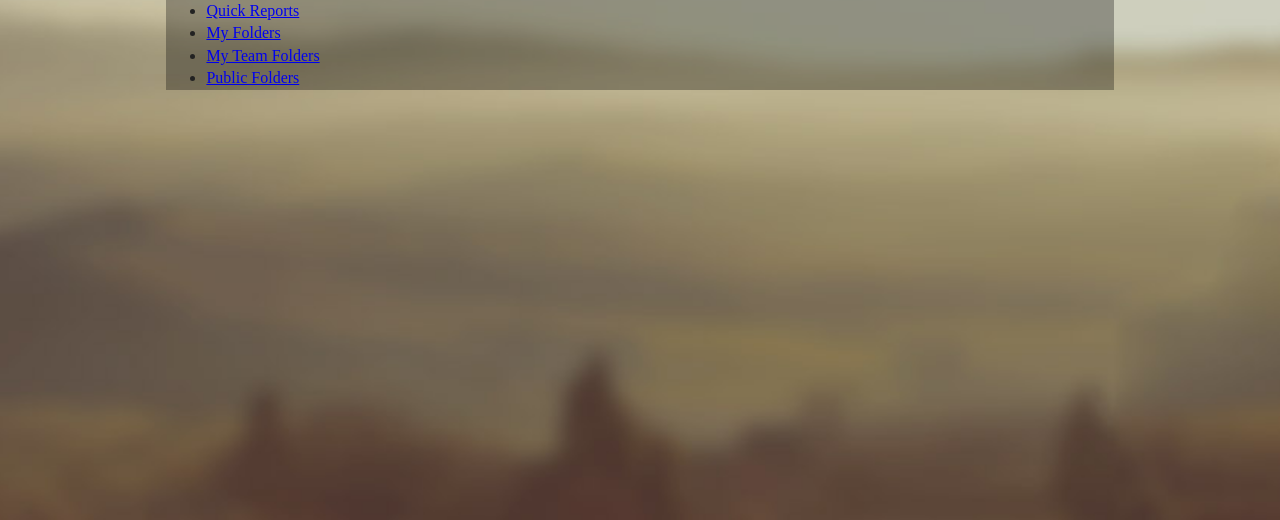
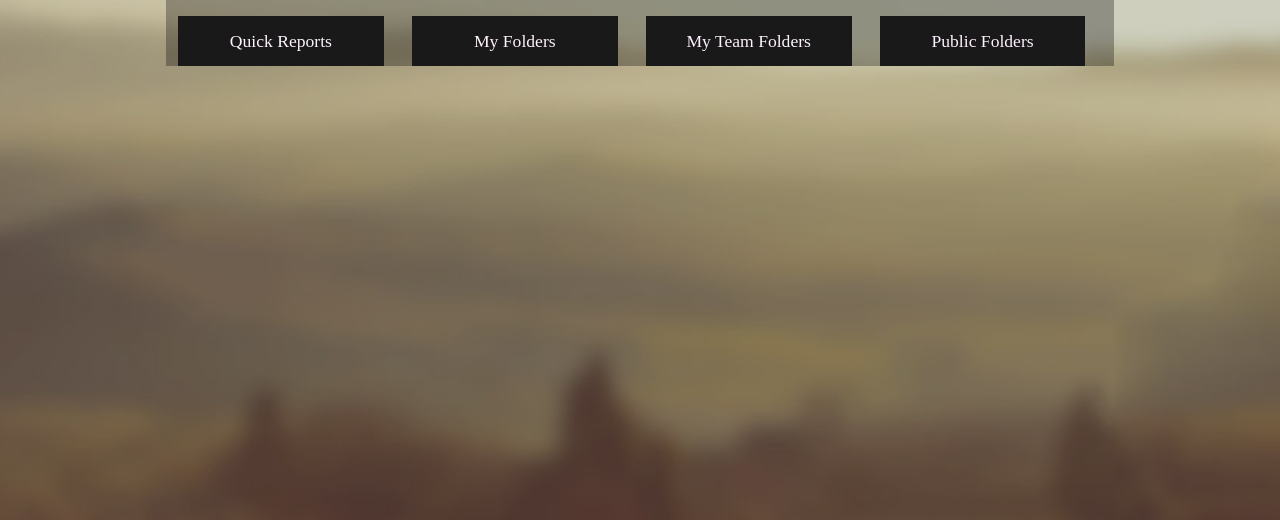
Before and after one commit to raniakh/webapp, a plain HTML site: page index.html in a window 1280 px wide. Shown: the part 280-800 px from the top of the page. Drawn offline with Linux system fonts and the light colour scheme.

Commit message:
tabs
tabs

```diff
--- a/css/main.css
+++ b/css/main.css
@@ -112,6 +112,27 @@ nav ul:after {
 }
 .menu > li:hover .action-list{
     display: block;
+}
+
+.tabs-list {
+    height: 50px;
+    list-style-type: none;
+    margin-top: 35px;
+    margin-left: -3%;
+}
+.tabs-list li {
+    float: left;
+    width: 22%;
+    background-color: #191919;
+    height: 50px;
+    line-height: 50px;
+    text-align: center;
+    margin-right: 3%;
+}
+.tabs-list a{
+    text-decoration: none;
+    color: #FFF2FF;
+    font-size: 1.1rem;
 }
 
 
--- a/index.html
+++ b/index.html
@@ -84,8 +84,8 @@
 		</nav>
 
 		<section class="tabs">
-			<ul>
-				<li><a href="#quick-reports">Quick Reports</a></li>
+			<ul class="tabs-list">
+				<li><a class="" href="#quick-reports">Quick Reports</a></li>
 				<li><a href="#my-folders">My Folders</a></li>
 				<li><a href="#my-team-folders">My Team Folders</a></li>
 				<li><a href="#public-folders">Public Folders</a></li>
```
